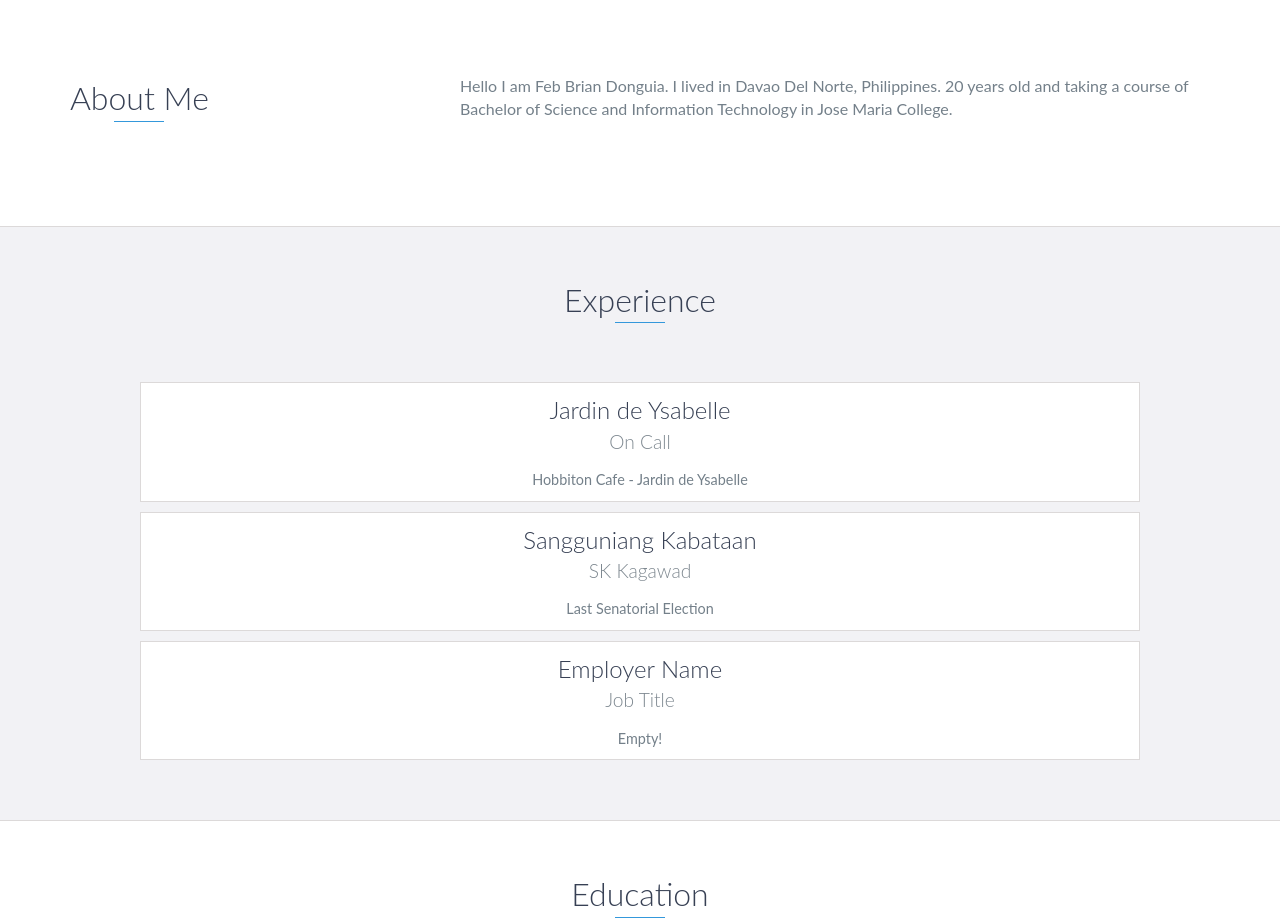
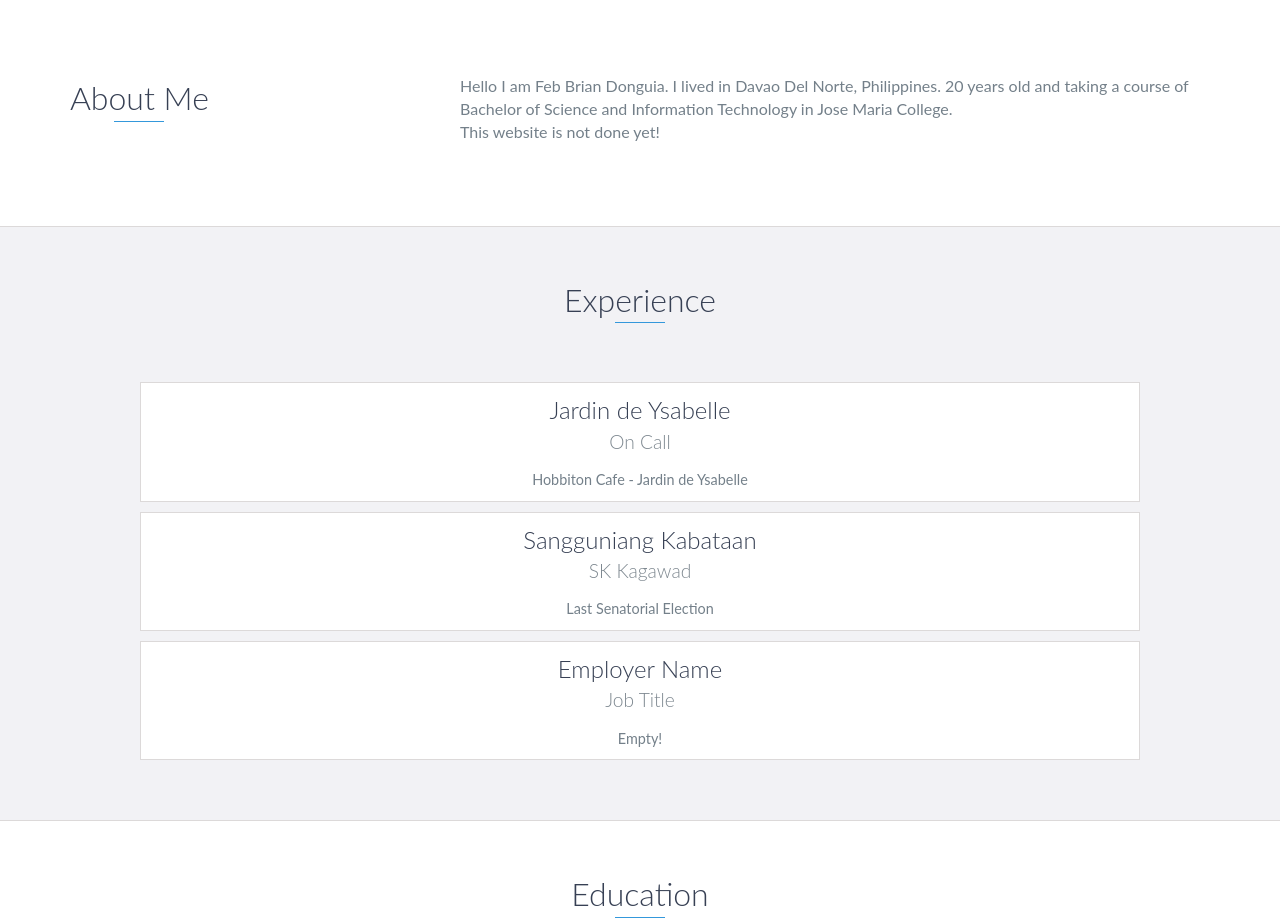
Before and after one commit to apprentice141/febbrian.github.io, a website: page index.html in a window 1280 px wide. Shown: the part 800-1720 px from the top of the page. Drawn offline with Linux system fonts and the light colour scheme.

Commit message:
Update index.html

```diff
--- a/index.html
+++ b/index.html
@@ -73,6 +73,9 @@
                 <div class="col-md-8">
                     <p>
                        Hello I am Feb Brian Donguia. I lived in Davao Del Norte, Philippines. 20 years old and taking a course of Bachelor of Science and Information Technology in Jose Maria College.
+                    </p>
+                    <p>
+                        This website is not done yet!
                     </p>
                 </div>
             </div>
```
